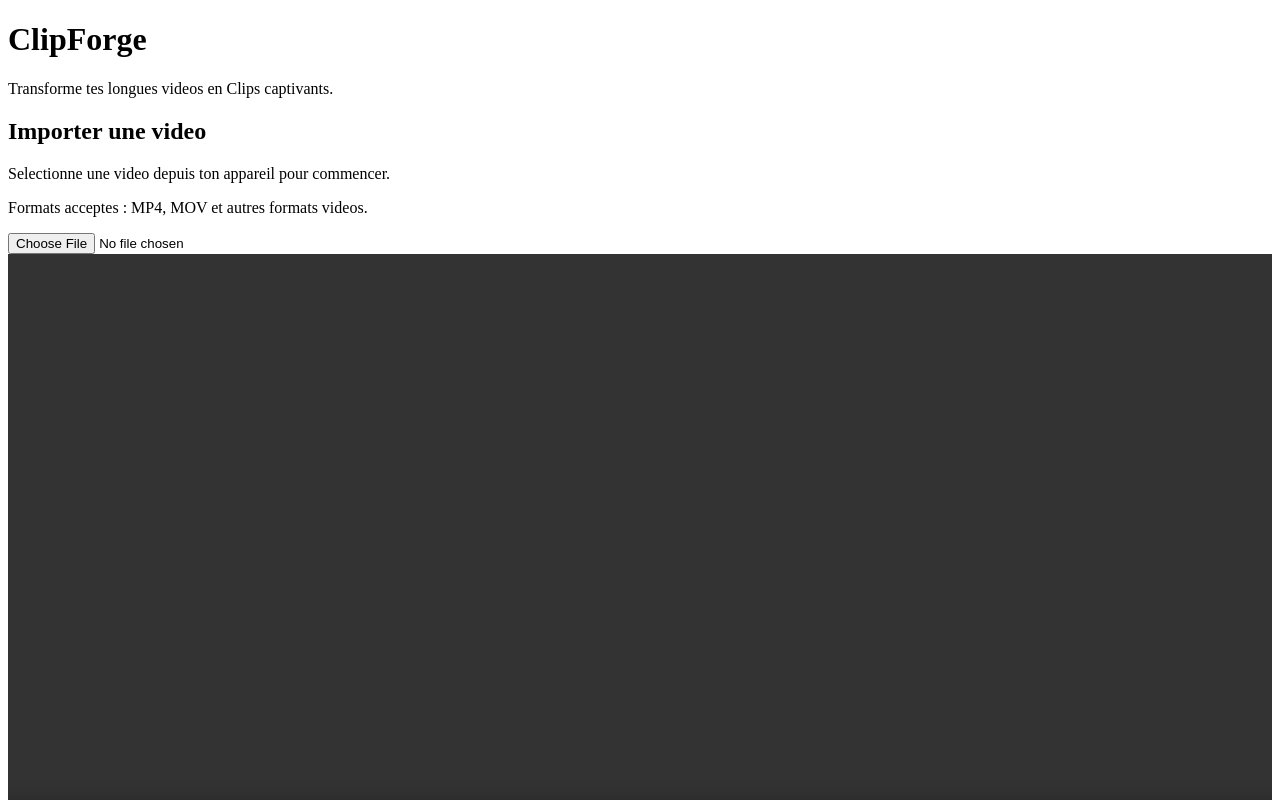
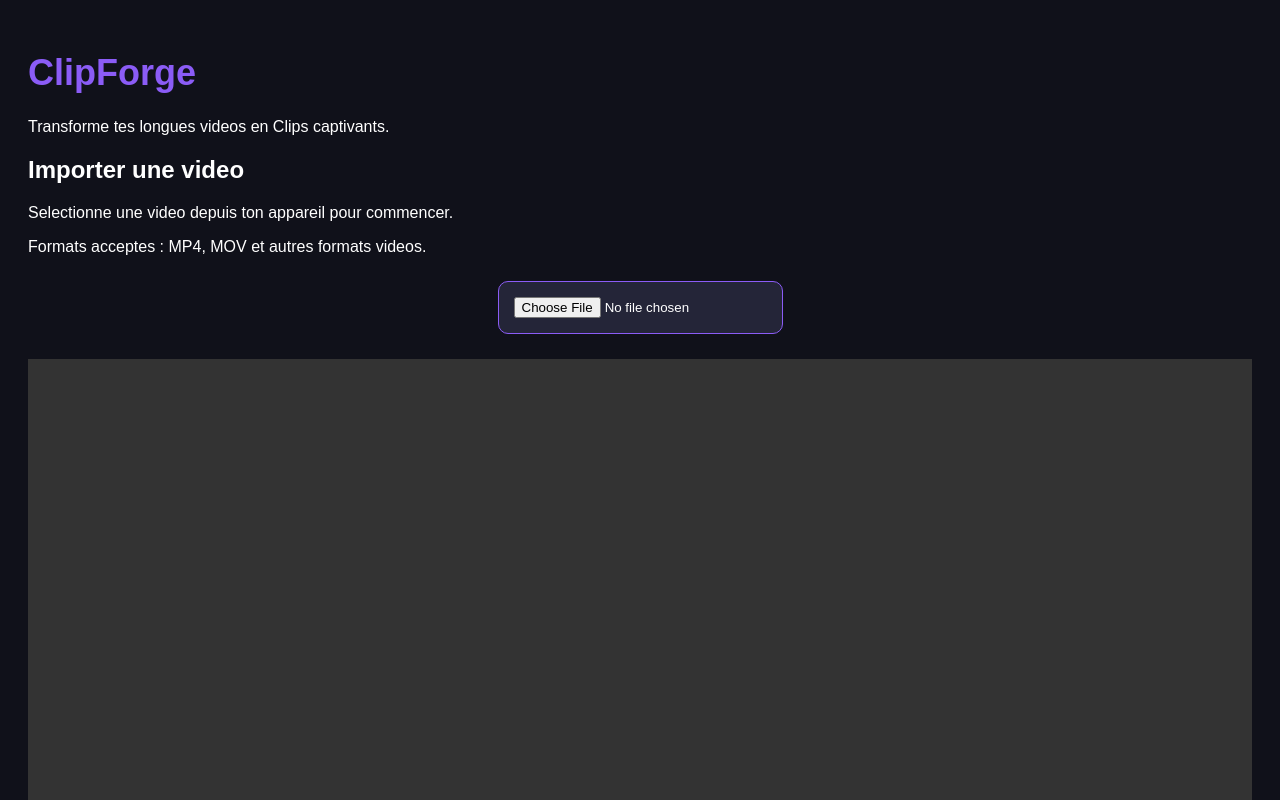
Before and after one commit to akouetemawulikplim3-lgtm/ClipForge, a plain HTML site: page index.html in a window 1280 px wide. Shown: the top 800 px of the page. Drawn offline with Linux system fonts and the light colour scheme.

Commit message:
Amélioration du design de ClipForge

```diff
--- a/index.html
+++ b/index.html
@@ -1,5 +1,32 @@
 <!DOCTYPE html>
 <html lang="fr">
+<style>
+body {
+    background-color: #10111a;
+    color: white;
+    font-family: Arial, sans-serif;
+    padding: 20px;
+}
+
+h1 {
+    font-size: 36px;
+    color: #8b5cf6;
+    texte-alagin: center;
+}
+
+h2 {
+    texte-alagin: center;
+}
+input[type="file"] {
+    display: block;
+    margin: 25px auto;
+    padding: 15px;
+    background-color: #242538;
+    color: white;
+    border: 1px solid #8b5cf6;
+    border-radius: 10px;
+}
+</style>
 <head>
     <meta charset="UTF-8">
     <meta name="viewport"
```
